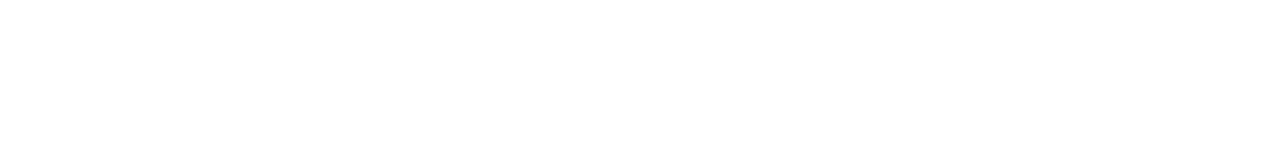
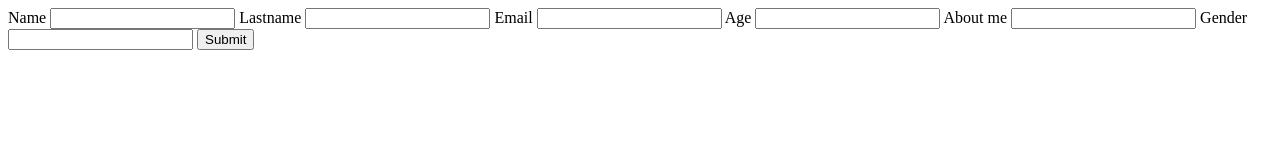
Before and after one commit to Darougah/grupp-8, a plain HTML site: page detail.html in a window 1280 px wide. Drawn offline with Linux system fonts and the light colour scheme.

Commit message:
Form added

```diff
--- a/detail.html
+++ b/detail.html
@@ -7,5 +7,27 @@
 </head>
 <body>
 
+    <form>
+        <label for="fname">Name</label>
+        <input type="text" id="fname" name="fname">
+
+        <label for="fname">Lastname</label>
+        <input type="text" id="fname" name="fname">
+
+        <label for="fname">Email</label>
+        <input type="text" id="fname" name="fname">
+
+        <label for="fname">Age</label>
+        <input type="text" id="fname" name="fname">
+
+        <label for="fname">About me</label>
+        <input type="text" id="fname" name="fname">
+
+        <label for="fname">Gender</label>
+        <input type="text" id="fname" name="fname">
+
+<button> Submit</button>
+      </form>
+
 </body>
 </html>
--- a/style.css
+++ b/style.css
@@ -3,3 +3,7 @@
   border: 2px solid black;
 
 }
+
+.form {
+
+}
```
